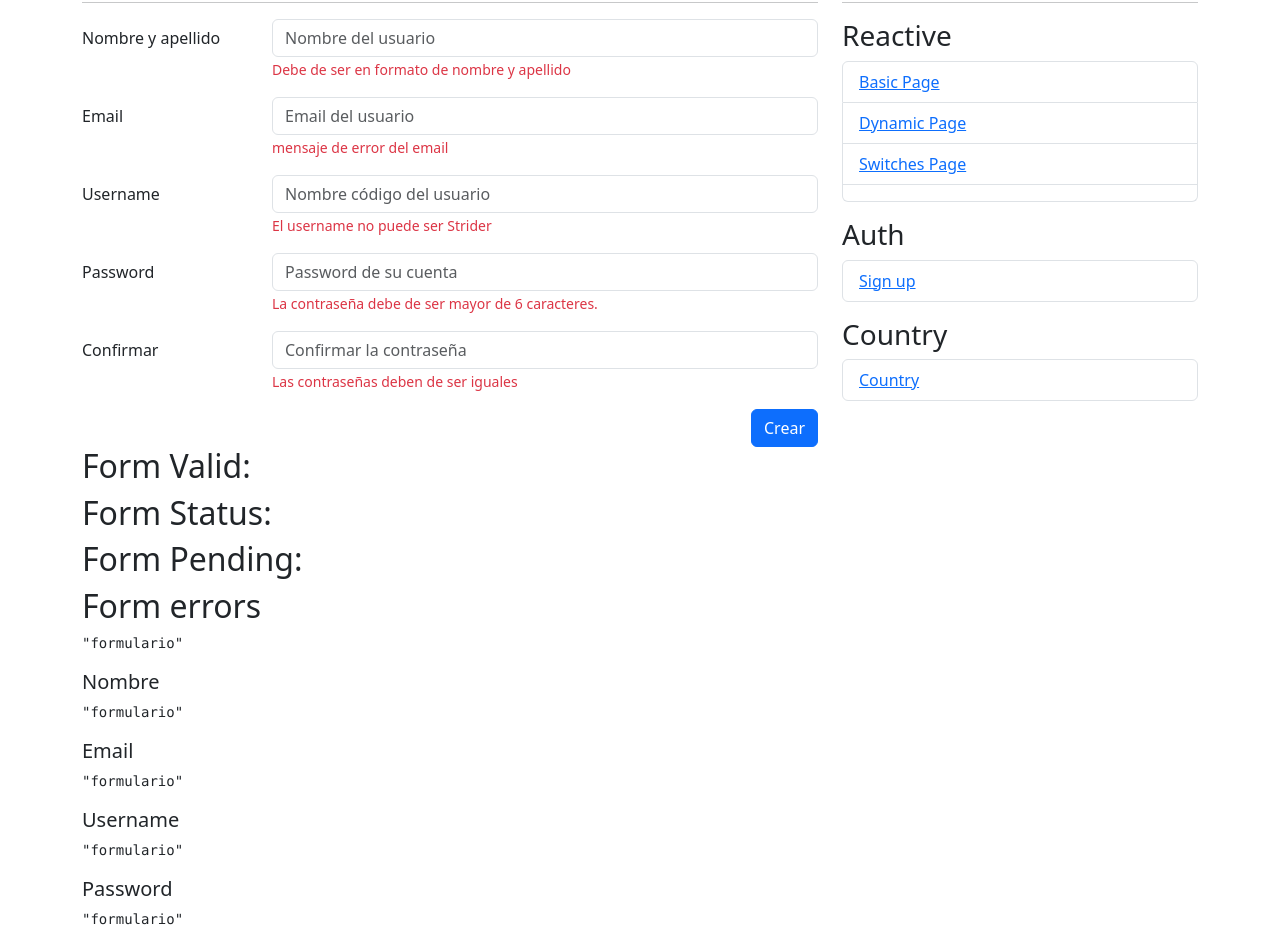
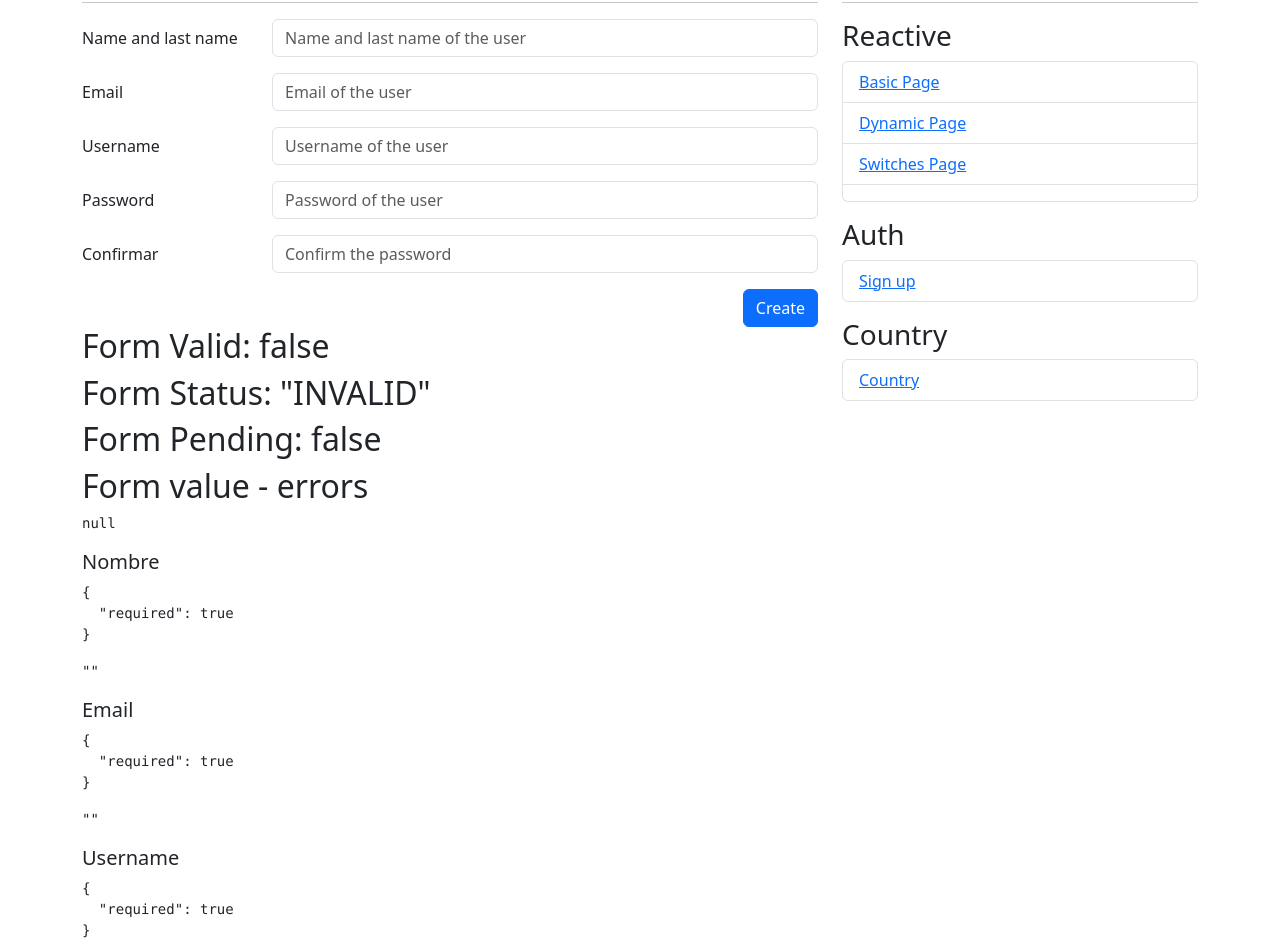
Before and after one commit to Feliperojas2601/cl-softeng-portfolio, an Angular app in the folder Angular/forms-app/: page /auth/sign-up in a window 1280 px wide. Shown: the part 100-1048 px from the top of the page. Built offline with nearby package versions, Linux system fonts and the light colour scheme.

Commit message:
Implement reactive form in RegisterPageComponent: update form structure with validation, enhance HTML for error handling, and translate labels and placeholders to English.

```diff
--- a/Angular/forms-app/src/app/auth/pages/register-page/register-page.component.html
+++ b/Angular/forms-app/src/app/auth/pages/register-page/register-page.component.html
@@ -4,19 +4,22 @@
 <div class="row">
     <div class="col">
 
-        <form autocomplete="off">
+        <form autocomplete="off" [formGroup]="myForm" (ngSubmit)="save()">
 
             <!-- Nombre -->
             <div class="row mb-3">
-                <label class="col-sm-3 col-form-label">Nombre y apellido</label>
+                <label class="col-sm-3 col-form-label">Name and last name</label>
                 <div class="col-sm-9">
                     <input type="text"
                            class="form-control"
-                           placeholder="Nombre del usuario">
+                           placeholder="Name and last name of the user"
+                           formControlName="name">
 
+                    @if (formUtils.isInvalidField(myForm, 'name')) {
                         <span class="form-text text-danger">
-                        Debe de ser en formato de nombre y apellido
+                            {{ formUtils.getFieldError(myForm, 'name', 'Must have a space between name and last name') }}
                         </span>
+                    }
                 </div>
             </div>
 
@@ -26,10 +29,14 @@
                 <div class="col-sm-9">
                     <input type="email"
                            class="form-control"
-                           placeholder="Email del usuario">
+                           placeholder="Email of the user"
+                           formControlName="email">
+
+                    @if (formUtils.isInvalidField(myForm, 'email')) {
                         <span class="form-text text-danger">
-                        mensaje de error del email
+                            {{ formUtils.getFieldError(myForm, 'email', 'Email is invalid') }}
                         </span>
+                    }
                 </div>
             </div>
 
@@ -39,10 +46,14 @@
                 <div class="col-sm-9">
                     <input type="text"
                            class="form-control"
-                           placeholder="Nombre código del usuario">
+                           placeholder="Username of the user"
+                           formControlName="username">
+
+                    @if (formUtils.isInvalidField(myForm, 'username')) {
                         <span class="form-text text-danger">
-                         El username no puede ser Strider
+                            {{ formUtils.getFieldError(myForm, 'username', 'Username is invalid') }}
                         </span>
+                    }
                 </div>
             </div>
 
@@ -52,11 +63,14 @@
                 <div class="col-sm-9">
                     <input type="password"
                            class="form-control"
-                           placeholder="Password de su cuenta">
+                           placeholder="Password of the user"
+                           formControlName="password">
 
+                    @if (formUtils.isInvalidField(myForm, 'password')) {
                         <span class="form-text text-danger">
-                         La contraseña debe de ser mayor de 6 caracteres.
+                            {{ formUtils.getFieldError(myForm, 'password') }}
                         </span>
+                    }
                 </div>
             </div>
 
@@ -66,11 +80,14 @@
                 <div class="col-sm-9">
                     <input type="password"
                            class="form-control"
-                           placeholder="Confirmar la contraseña">
+                           placeholder="Confirm the password"
+                           formControlName="password2">
 
+                    @if (formUtils.isInvalidField(myForm, 'password2')) {
                         <span class="form-text text-danger">
-                         Las contraseñas deben de ser iguales
+                            {{ formUtils.getFieldError(myForm, 'password2') }}
                         </span>
+                    }
                 </div>
             </div>
 
@@ -79,7 +96,7 @@
                 <div class="col">
                     <button class="btn btn-primary float-end"
                             type="submit">
-                        Crear
+                        Create
                     </button>
                 </div>
             </div>
@@ -90,24 +107,28 @@
 </div>
 
 
-<h2>Form Valid: </h2>
-<h2>Form Status: </h2>
-<h2>Form Pending: </h2>
-<h2>Form errors</h2>
-<pre>{{ 'formulario' | json }}</pre>
+<h2>Form Valid: {{ myForm.valid | json }}</h2>
+<h2>Form Status: {{ myForm.status | json }}</h2>
+<h2>Form Pending: {{ myForm.pending | json }}</h2>
+<h2>Form value - errors</h2>
+<pre>{{ myForm.errors | json }}</pre>
 
 <h5>Nombre</h5>
-<pre>{{ 'formulario' | json }}</pre>
+<pre>{{ myForm.controls['name'].errors | json }}</pre>
+<pre>{{ myForm.controls['name'].value | json }}</pre>
 
 <h5>Email</h5>
-<pre>{{ 'formulario' | json }}</pre>
+<pre>{{ myForm.controls['email'].errors | json }}</pre>
+<pre>{{ myForm.controls['email'].value | json }}</pre>
 
 <h5>Username</h5>
-<pre>{{ 'formulario' | json }}</pre>
-
+<pre>{{ myForm.controls['username'].errors | json }}</pre>
+<pre>{{ myForm.controls['username'].value | json }}</pre>
 
 <h5>Password</h5>
-<pre>{{ 'formulario' | json }}</pre>
+<pre>{{ myForm.controls['password'].errors | json }}</pre>
+<pre>{{ myForm.controls['password'].value | json }}</pre>
 
 <h5>Confirmar</h5>
-<pre>{{ 'formulario' | json }}</pre>
+<pre>{{ myForm.controls['password2'].errors | json }}</pre>
+<pre>{{ myForm.controls['password2'].value | json }}</pre>
--- a/Angular/forms-app/src/app/auth/pages/register-page/register-page.component.ts
+++ b/Angular/forms-app/src/app/auth/pages/register-page/register-page.component.ts
@@ -1,10 +1,31 @@
 import { JsonPipe } from '@angular/common';
-import { ChangeDetectionStrategy, Component } from '@angular/core';
+import { ChangeDetectionStrategy, Component, inject } from '@angular/core';
+import { FormBuilder, FormGroup, ReactiveFormsModule, Validators } from '@angular/forms';
+import { FormUtils } from '../../../utils/form-utils';
 
 @Component({
   selector: 'app-register-page',
-  imports: [JsonPipe],
+  imports: [JsonPipe, ReactiveFormsModule],
   templateUrl: './register-page.component.html',
   changeDetection: ChangeDetectionStrategy.OnPush,
 })
-export class RegisterPageComponent { }
+export class RegisterPageComponent {
+    private readonly formBuilder: FormBuilder = inject(FormBuilder);
+    formUtils = FormUtils;
+    myForm: FormGroup = this.formBuilder.group({
+        name: ['', [Validators.required, Validators.pattern(FormUtils.namePattern)]],
+        email: ['', [Validators.required, Validators.pattern(FormUtils.emailPattern)]],
+        username: ['', [Validators.required, Validators.minLength(6), Validators.pattern(FormUtils.notOnlySpacesPattern)]],
+        password: ['', [Validators.required, Validators.minLength(6)]],
+        password2: ['', [Validators.required]],
+    });
+
+    save() {
+        if (this.myForm.invalid) {
+            this.myForm.markAllAsTouched();
+            return;
+        }
+        console.log(this.myForm.value);
+        this.myForm.reset();
+    }
+}
--- a/Angular/forms-app/src/app/utils/form-utils.ts
+++ b/Angular/forms-app/src/app/utils/form-utils.ts
@@ -1,6 +1,10 @@
 import { FormArray, FormGroup, ValidationErrors } from '@angular/forms';
 
 export class FormUtils {
+    static readonly namePattern = '([a-zA-Z]+) ([a-zA-Z]+)';
+    static readonly emailPattern = '^[a-z0-9._%+-]+@[a-z0-9.-]+\\.[a-z]{2,4}$';
+    static readonly notOnlySpacesPattern = '^[a-zA-Z0-9]+$';
+
     // utiles de muchos formularios, centralizados
     static isInvalidField(form: FormGroup, field: string): boolean | null {
         const control = form.controls[field];
@@ -8,10 +12,10 @@ export class FormUtils {
     }
 
     // Método para obtener el error de un campo
-    static getFieldError(form: FormGroup, field: string): string | null {
+    static getFieldError(form: FormGroup, field: string, patternMessage?: string): string | null {
         if (!form.controls[field]) return null;
         const errors = form.controls[field].errors ?? {};
-        return this.getTextError(errors);
+        return this.getTextError(errors, patternMessage);
     }
 
     static isInvalidFieldInArray(formArray: FormArray, index: number): boolean | null {
@@ -19,14 +23,14 @@ export class FormUtils {
         return control.errors && control.touched;
     }
 
-    static getFieldErrorInArray(formArray: FormArray, index: number): string | null {
+    static getFieldErrorInArray(formArray: FormArray, index: number, patternMessage?: string): string | null {
         const control = formArray.controls[index];
         if (!control) return null;
         const errors = control.errors ?? {};
-        return this.getTextError(errors);
+        return this.getTextError(errors, patternMessage);
     }
 
-    static getTextError(errors: ValidationErrors): string | null {
+    static getTextError(errors: ValidationErrors, patternMessage?: string): string | null {
         for (const key of Object.keys(errors)) {
             switch (key) {
                 case 'required':
@@ -35,6 +39,10 @@ export class FormUtils {
                     return `This field must be at least ${errors['minlength'].requiredLength} characters`;
                 case 'min':
                     return `This field must be greater or equal than ${errors['min'].min}`;
+                case 'pattern':
+                    return patternMessage ?? 'This field is invalid';
+                default:
+                    return 'Not handled error';
             }
         }
         return null;
```
Lines whose indentation alone changed are shown as unchanged.
